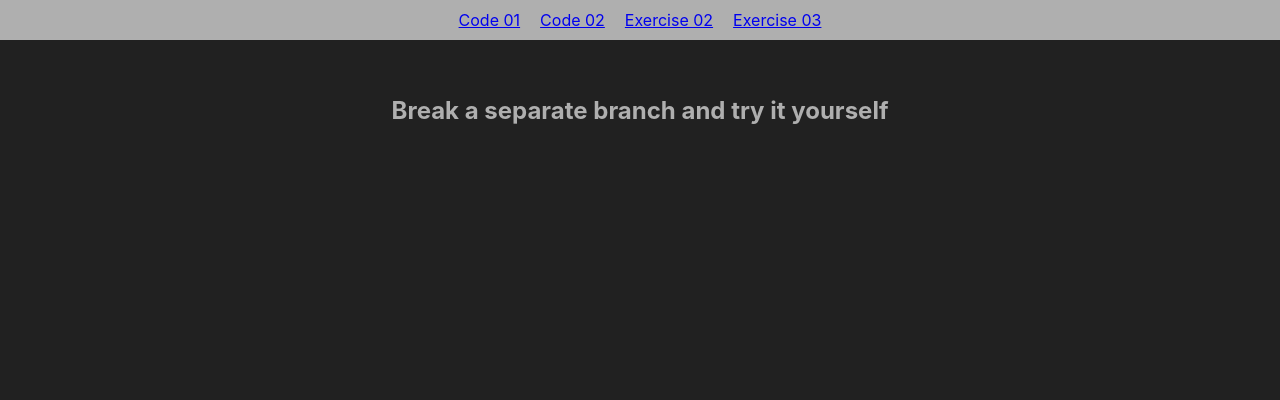
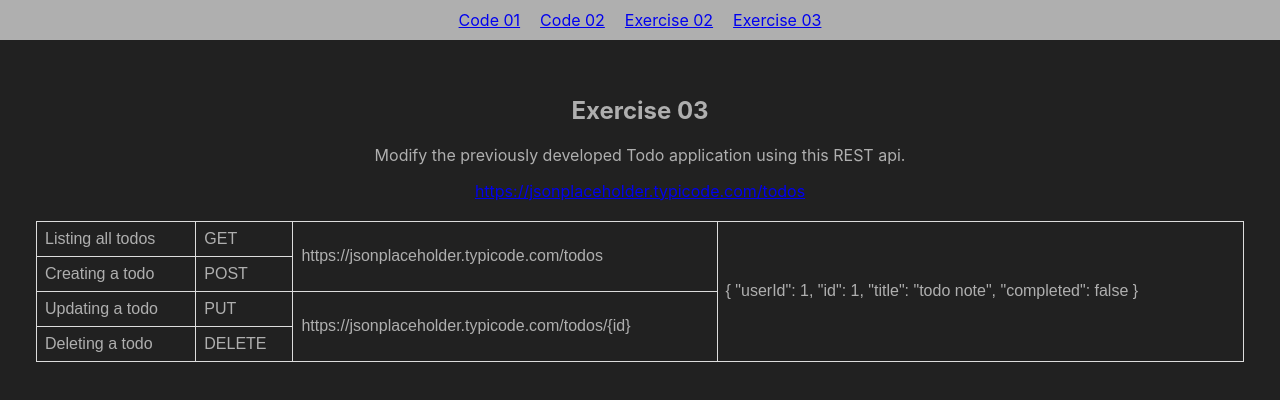
Before and after one commit to Pismires/emerge-tech-workshop-23-react, a React (Create React App) app in the folder exercise/: page /exercise-3 in a window 1280 px wide. Shown: the top 400 px of the page. Built offline with nearby package versions, Linux system fonts and the light colour scheme.

Commit message:
update public content

```diff
--- a/exercise/src/App.css
+++ b/exercise/src/App.css
@@ -4,6 +4,18 @@ body {
   text-align: center;
 }
 
+table {
+  margin-top: 20px;
+  font-family: arial, sans-serif;
+  border-collapse: collapse;
+  width: 100%;
+}
+
+td, th {
+  border: 1px solid #dddddd;
+  text-align: left;
+  padding: 8px;
+}
 
 .nav {
   padding: 10px 0px;
--- a/exercise/src/pages/Exercise02.tsx
+++ b/exercise/src/pages/Exercise02.tsx
@@ -1,7 +1,8 @@
 const Exercise02 = () => {
     return (
         <div className="component-body">
-            <h2>Break a separate branch and try it yourself</h2>
+            <h2>Exercise 02</h2>
+            <p>Implement a Todo App using a state array.</p>
         </div>
     );
 }
--- a/exercise/src/pages/Exercise03.tsx
+++ b/exercise/src/pages/Exercise03.tsx
@@ -1,7 +1,36 @@
 const Exercise03 = () => {
     return (
         <div className="component-body">
-            <h2>Break a separate branch and try it yourself</h2>
+            <h2>Exercise 03</h2>
+            <p>Modify the previously developed Todo application using this REST api.</p>
+            <a href="https://jsonplaceholder.typicode.com/todos" target="_blank">https://jsonplaceholder.typicode.com/todos</a>
+
+            <table>
+                <tr>
+                    <td>Listing all todos</td>
+                    <td>GET</td>
+                    <td rowSpan={2}>https://jsonplaceholder.typicode.com/todos</td>
+                    <td rowSpan={4}>{`{
+                        "userId": 1,
+                        "id": 1,
+                        "title": "todo note",
+                        "completed": false
+                    }`}</td>
+                </tr>
+                <tr>
+                    <td>Creating a todo</td>
+                    <td>POST</td>
+                </tr>
+                <tr>
+                    <td>Updating a todo</td>
+                    <td>PUT</td>
+                    <td rowSpan={2}>https://jsonplaceholder.typicode.com/todos/{`{id}`}</td>
+                </tr>
+                <tr>
+                    <td>Deleting a todo</td>
+                    <td>DELETE</td>
+                </tr>
+            </table>
         </div>
     );
 }
```
